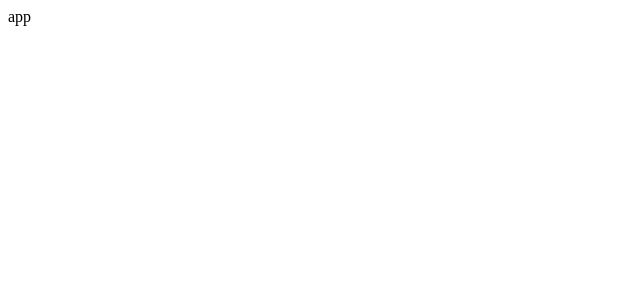
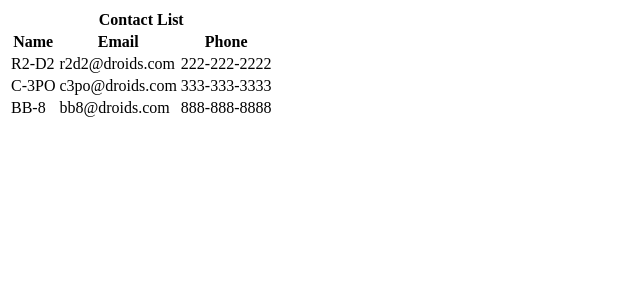
Before and after one commit to gregkurka/contact-list, a React (Vite) app: page / in a window 1280 px wide. Shown: the top 300 px of the page, without its empty margins (0-640 px from the left). Built offline with nearby package versions, Linux system fonts and the light colour scheme.

Commit message:
created contact lists

```diff
--- a/src/App.jsx
+++ b/src/App.jsx
@@ -1,5 +1,11 @@
+import ContactList from "./components/ContactList/ContactList";
+
 function App() {
-  return <>app</>;
+  return (
+    <>
+      <ContactList />
+    </>
+  );
 }
 
 export default App;
--- /dev/null
+++ b/src/components/ContactList/ContactList.jsx
@@ -0,0 +1,33 @@
+import React, { useState } from "react";
+import ContactRow from "../ContactRow/ContactRow";
+
+const dummyContacts = [
+  { id: 1, name: "R2-D2", phone: "222-222-2222", email: "r2d2@droids.com" },
+  { id: 2, name: "C-3PO", phone: "333-333-3333", email: "c3po@droids.com" },
+  { id: 3, name: "BB-8", phone: "888-888-8888", email: "bb8@droids.com" },
+];
+
+function ContactList() {
+  const [contacts, setContacts] = useState(dummyContacts);
+  return (
+    <table>
+      <thead>
+        <tr>
+          <th colSpan="3">Contact List</th>
+        </tr>
+        <tr>
+          <th>Name</th>
+          <th>Email</th>
+          <th>Phone</th>
+        </tr>
+      </thead>
+      <tbody>
+        {contacts.map((contact) => {
+          return <ContactRow key={contact.id} contact={contact} />;
+        })}
+      </tbody>
+    </table>
+  );
+}
+
+export default ContactList;
--- /dev/null
+++ b/src/components/ContactRow/ContactRow.jsx
@@ -0,0 +1,13 @@
+import React from "react";
+
+function ContactRow({ contact }) {
+  return (
+    <tr>
+      <td>{contact.name}</td>
+      <td>{contact.email}</td>
+      <td>{contact.phone}</td>
+    </tr>
+  );
+}
+
+export default ContactRow;
```
